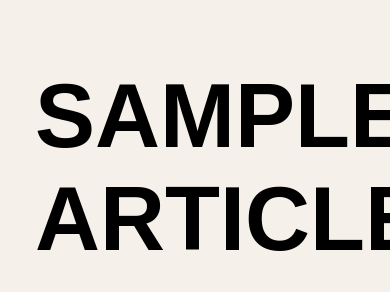
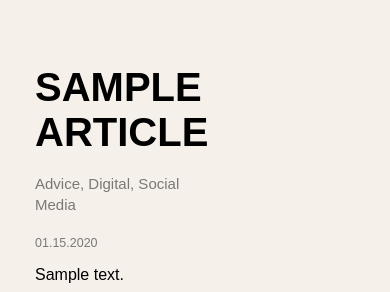
Before and after one commit to maria-zhuravleva/journal, a Django app: template main_app/templates/articles/detail.html in a window 390 px wide; the page is wider, and only the part inside the window is pictured. Shown: the part 219-511 px from the top of that part. Run offline with Django 4.2, Linux system fonts and the light colour scheme; the template is opened without the code that fills it: values that come from a table or form of the project are taken from there, others are empty; tables that the repository leaves empty hold one stand-in row (values such as "Sample post").

Commit message:
add media query to article detail page

```diff
--- a/main_app/static/css/articles/article-detail.css
+++ b/main_app/static/css/articles/article-detail.css
@@ -8,11 +8,6 @@
   flex: 1;
   padding: 35px;
 }
-
-/* .article-title {
-  border-left: solid 1px black;
-  padding-left: 20px;
-} */
 
 .article-title h1 {
   font-size: 90px;
@@ -243,3 +238,18 @@ p#landing-video-detail {
   font-size: 18px;
   width: 150px;
 }
+
+@media (max-width: 414px) and (max-height: 896px) {
+  .article-title h1 {
+    font-size: 40px;
+  }
+
+
+}
+
+@media (min-width: 1853px){
+  .article-container {
+    width: 70%;
+    margin: 0 auto;
+  }
+}
```
